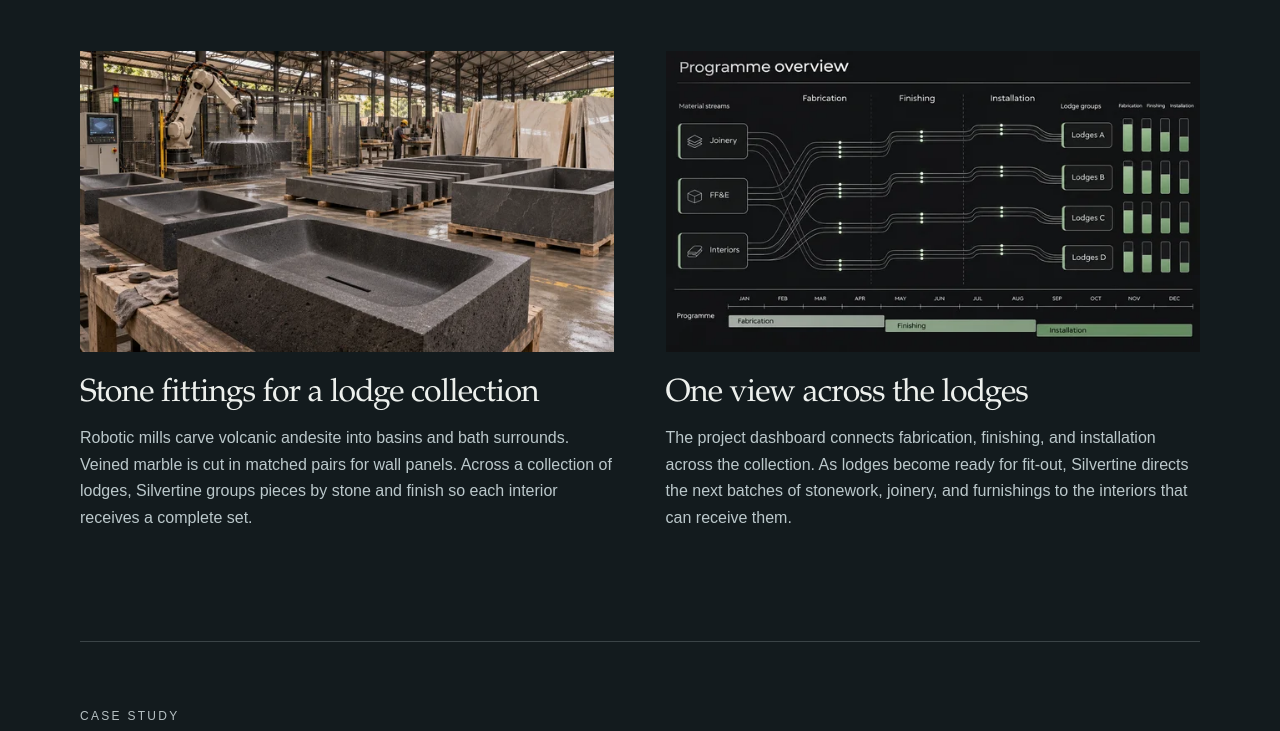
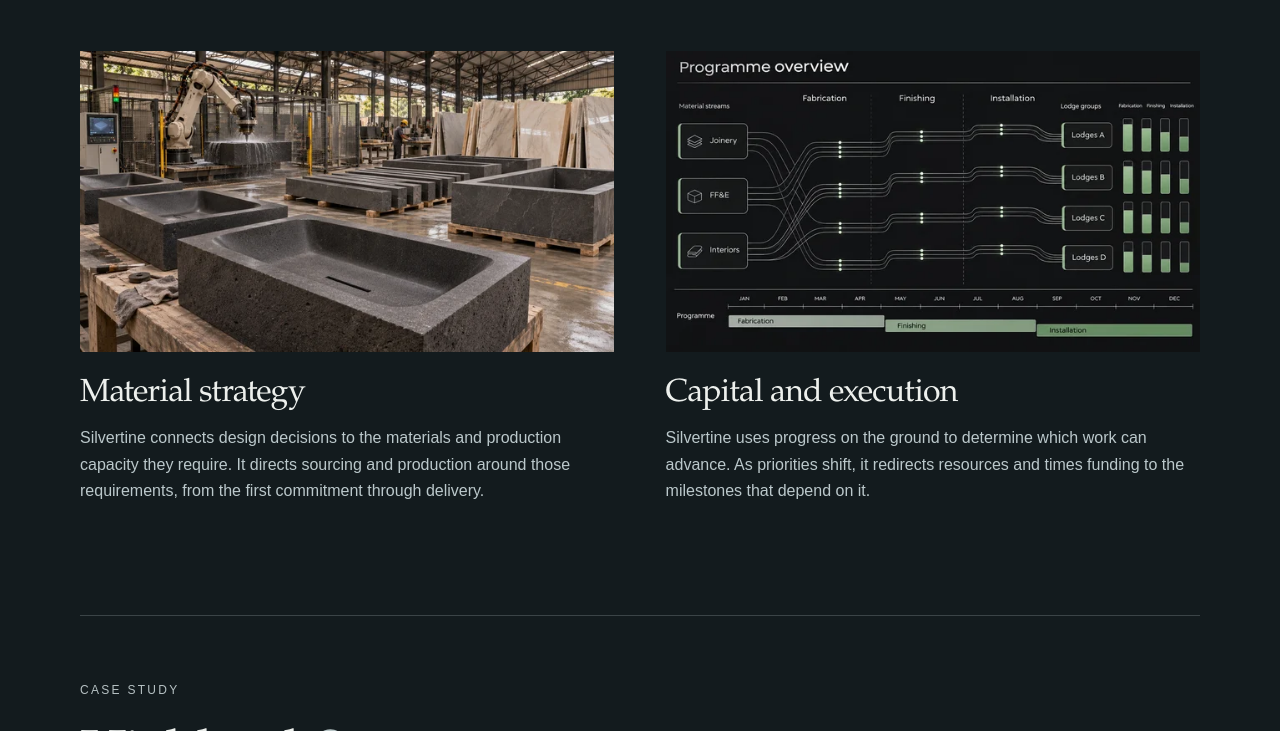
Before and after one commit to civnexus/silvertine, a website: page public/index.html in a window 1280 px wide. Shown: the part 1763-2494 px from the top of the page. Drawn offline with Linux system fonts and the light colour scheme.

Commit message:
Describe Silvertine capabilities in the opening and focus sections

```diff
--- a/public/index.html
+++ b/public/index.html
@@ -64,7 +64,7 @@
         <div class="section-heading"><p class="eyebrow">Perspective</p></div>
         <div class="perspective-grid">
           <h2 id="perspective-title">The operating intelligence behind physical projects</h2>
-          <p class="perspective-statement">Silvertine is an applied superintelligence company. We build a working model of each project from its agreements, designs, material needs, and financing. As conditions change, our systems use that model to direct the work and commit capital where it can move the project forward.</p>
+          <p class="perspective-statement">Silvertine SI is an applied superintelligence company. We work backward from the outcome a project must deliver and build custom intelligence applications to direct its execution. Those applications bring legal agreements, architectural designs, site maps, material sources, and financing into one operating model.</p>
         </div>
       </div>
     </section>
@@ -77,13 +77,13 @@
         <div class="systems-studies">
           <article>
             <img src="/assets/stone-fabrication-1280.webp" srcset="/assets/stone-fabrication-640.webp 640w, /assets/stone-fabrication-1280.webp 1280w" sizes="(max-width: 760px) 86vw, 43vw" width="1280" height="720" decoding="async" loading="lazy" alt="A robotic mill carves dark volcanic stone in a full-scale fabrication hall, beside finished basins and racks of marble.">
-            <h3>Stone fittings for a lodge collection</h3>
-            <p>Robotic mills carve volcanic andesite into basins and bath surrounds. Veined marble is cut in matched pairs for wall panels. Across a collection of lodges, Silvertine groups pieces by stone and finish so each interior receives a complete set.</p>
+            <h3>Material strategy</h3>
+            <p>Silvertine connects design decisions to the materials and production capacity they require. It directs sourcing and production around those requirements, from the first commitment through delivery.</p>
           </article>
           <article>
-            <img src="/assets/programme-overview-1280.webp" srcset="/assets/programme-overview-640.webp 640w, /assets/programme-overview-1280.webp 1280w" sizes="(max-width: 760px) 86vw, 43vw" width="1280" height="720" decoding="async" loading="lazy" alt="Illustrative dashboard tracing material streams through fabrication, finishing, and installation across four lodge groups.">
-            <h3>One view across the lodges</h3>
-            <p>The project dashboard connects fabrication, finishing, and installation across the collection. As lodges become ready for fit-out, Silvertine directs the next batches of stonework, joinery, and furnishings to the interiors that can receive them.</p>
+            <img src="/assets/programme-overview-1280.webp" srcset="/assets/programme-overview-640.webp 640w, /assets/programme-overview-1280.webp 1280w" sizes="(max-width: 760px) 86vw, 43vw" width="1280" height="720" decoding="async" loading="lazy" alt="Illustrative dashboard tracing material streams through fabrication, finishing, and installation across parallel project phases.">
+            <h3>Capital and execution</h3>
+            <p>Silvertine uses progress on the ground to determine which work can advance. As priorities shift, it redirects resources and times funding to the milestones that depend on it.</p>
           </article>
         </div>
       </div>
```
